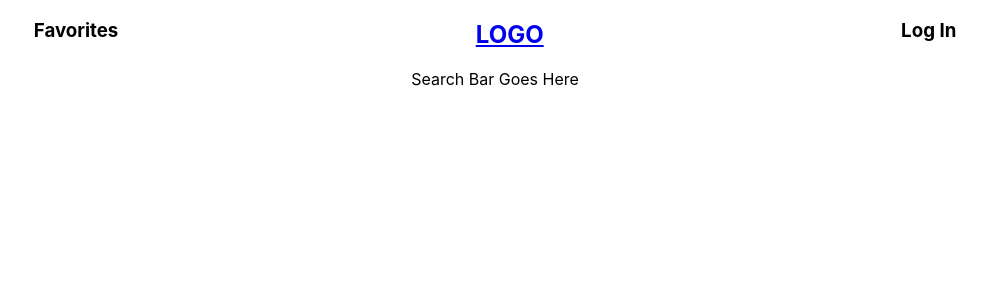
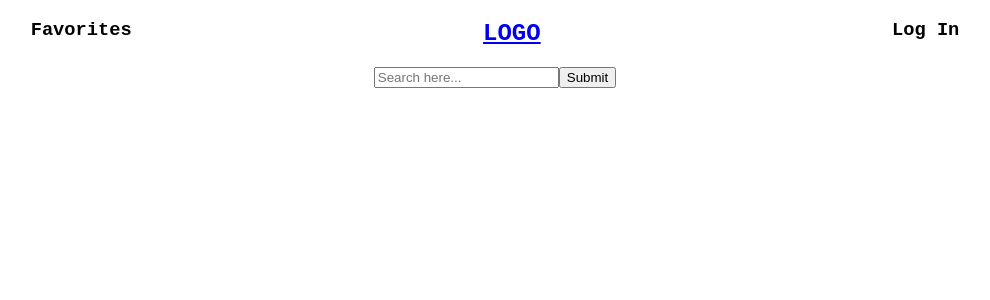
Before and after one commit to zsoliman/drink-up, a React (Create React App) app in the folder client/: page /search in a window 1280 px wide. Shown: the top 300 px of the page, without its empty margins (145-1135 px from the left). Built offline with nearby package versions, Linux system fonts and the light colour scheme; no server answers.

Commit message:
searchterm state updates with onchange

```diff
--- a/client/public/index.html
+++ b/client/public/index.html
@@ -1,15 +1,13 @@
 <!DOCTYPE html>
 <html lang="en">
+
 <head>
   <meta charset="utf-8" />
   <link rel="icon" href="%PUBLIC_URL%/favicon.ico" />
   <meta name="viewport" content="width=device-width, initial-scale=1" />
   <meta name="theme-color" content="#000000" />
-    <meta
-      name="description"
-      content="Web site created using create-react-app"
-    />
-    <link rel="apple-touch-icon" href="%PUBLIC_URL%/logo192.png" />
+  <meta name="description" content="Web site created using create-react-app" />
+  <!-- <link rel="apple-touch-icon" href="%PUBLIC_URL%/logo192.png" /> -->
   <!--
       manifest.json provides metadata used when your web app is installed on a
       user's mobile device or desktop. See https://developers.google.com/web/fundamentals/web-app-manifest/
@@ -26,6 +24,7 @@
     -->
   <title>React App</title>
 </head>
+
 <body>
   <noscript>You need to enable JavaScript to run this app.</noscript>
   <div id="root"></div>
@@ -40,4 +39,5 @@
       To create a production bundle, use `npm run build` or `yarn build`.
     -->
 </body>
+
 </html>
--- a/client/src/App.css
+++ b/client/src/App.css
@@ -1,5 +1,6 @@
 .App {
   text-align: center;
+  font-family: 'Courier New', Courier, monospace;
 }
 
 .drink-card {
--- a/client/src/App.js
+++ b/client/src/App.js
@@ -3,56 +3,49 @@ import Home from './components/Home';
 import Drinks from './components/Drinks';
 import Search from './components/Search';
 import Nav from './components/Nav';
+import { useState, useEffect } from 'react';
 import { BrowserRouter, Route, Routes } from 'react-router-dom';
-// import FoodCard from './components/FoodCard';
 
 function App() {
 
-  // const [foods, setFoods] = useState([])
+  const [drinks, setDrinks] = useState([])
 
+  // 'options' provided by api
+  const options = {
+    method: 'GET',
+    headers: {
+      'X-RapidAPI-Key': 'a35a002151msh41ddaae5f070447p1e6af5jsn72373cb3b420',
+      'X-RapidAPI-Host': 'the-cocktail-db.p.rapidapi.com'
+    }
+  };
 
+  const getDrinks = async () => {
+    let req = await fetch(`https://the-cocktail-db.p.rapidapi.com/random.php`, options)
+    let res = await req.json()
+    setDrinks(res.drinks)
+  }
 
-  // const optionsFood = {
-  //   method: 'GET',
-  //   headers: {
-  //     'X-RapidAPI-Key': 'a35a002151msh41ddaae5f070447p1e6af5jsn72373cb3b420',
-  //     'X-RapidAPI-Host': 'themealdb.p.rapidapi.com'
-  //   }
-  // };
+  // console.log('drinks:', drinks)
 
-  // getFoods()
-
-  // const getFoods = async () => {
-  //   let req = await fetch('https://themealdb.p.rapidapi.com/filter.php?i=chicken_breast%2Cgarlic', optionsFood)
-  //   let res = await req.json()
-  //   setFoods(res.meals)
-  // }
-  // console.log('foods:', foods)
-
-
+  useEffect(() => {
+    getDrinks()
+  }, [])
 
   return (
     <div className="App">
       <BrowserRouter>
+
         {/* Nav needs to be inside BrowserRouter but outside Routes */}
         <Nav />
 
         <Routes>
           <Route exact path='/' element={<Home />} ></Route>
-          <Route path='/drinks' element={<Drinks />} ></Route>
-          <Route path='/search' element={<Search />} ></Route>
+          <Route path='/drinks' element={<Drinks drinks={drinks} />} ></Route>
+          <Route path='/search' element={<Search drinks={drinks} />} ></Route>
 
         </Routes>
       </BrowserRouter>
 
-
-      {/* {
-        foods.map((food) => {
-          return (
-            <FoodCard food={food} />
-          )
-        })
-      } */}
     </div>
   );
 }
--- a/client/src/components/DrinkCard.jsx
+++ b/client/src/components/DrinkCard.jsx
@@ -22,6 +22,7 @@ const DrinkCard = ({ drink }) => {
                 <p>Instructions: {drink.strInstructions}</p>
                 <p>Tags: {drink.strTags}</p>
             </div>
+
             <img src={drink.strDrinkThumb} alt='A nice drink' className="drink-img" />
 
         </div>
--- a/client/src/components/Drinks.jsx
+++ b/client/src/components/Drinks.jsx
@@ -1,31 +1,6 @@
 import DrinkCard from "./DrinkCard";
-import { useState, useEffect } from 'react';
 
-
-const Drinks = () => {
-
-    const [drinks, setDrinks] = useState([])
-
-    // 'options' provided by api
-    const optionsDrinks = {
-        method: 'GET',
-        headers: {
-            'X-RapidAPI-Key': 'a35a002151msh41ddaae5f070447p1e6af5jsn72373cb3b420',
-            'X-RapidAPI-Host': 'the-cocktail-db.p.rapidapi.com'
-        }
-    };
-
-    const getDrinks = async () => {
-        let req = await fetch('https://the-cocktail-db.p.rapidapi.com/search.php?s=whiskey_sour', optionsDrinks)
-        let res = await req.json()
-        setDrinks(res.drinks)
-    }
-
-    console.log('drinks:', drinks)
-
-    useEffect(() => {
-        getDrinks()
-    }, [])
+const Drinks = ({ drinks }) => {
 
     return (
         <div>
@@ -33,10 +8,11 @@ const Drinks = () => {
                 drinks.map((drink) => {
 
                     return (
-                        <DrinkCard drink={drink} />
+                        <DrinkCard key={drink.idDrink} drink={drink} />
                     )
                 })
             }
+
         </div>
     )
 }
--- a/client/src/components/Home.jsx
+++ b/client/src/components/Home.jsx
@@ -6,11 +6,11 @@ const Home = () => {
             <h1>Drink Up</h1>
             <div>
                 <Link to='/drinks'>
-                    <button>Get A Suggestion</button>
+                    <button>Thirsty? <br /> Get A Suggestion</button>
                 </Link>
 
                 <Link to='/search'>
-                    <button>Search by Ingredient</button>
+                    <button>Thirsty but Picky? <br /> Search by Ingredient</button>
                 </Link>
             </div>
         </div>
--- a/client/src/components/Search.jsx
+++ b/client/src/components/Search.jsx
@@ -1,6 +1,26 @@
-const Search = () => {
+import { useState } from "react";
+
+const Search = ({ drinks }) => {
+
+    const [searchTerm, setSearchTerm] = useState('')
+
+    const handleSearch = (e) => {
+        e.preventDefault()
+        setSearchTerm(e.target.value)
+    }
+
+
     return (
-        <div>Search Bar Goes Here</div>
+        <div>
+            <form onChange={handleSearch}>
+                <input type="text" placeholder="Search here..." />
+                <input type="submit" value="Submit" />
+            </form>
+
+
+
+        </div>
+
     )
 }
 
```
Also changed, not shown: client/public/manifest.json, 1 other file (tests, documents, lock files or other folders). Lines whose indentation alone changed are shown as unchanged.
